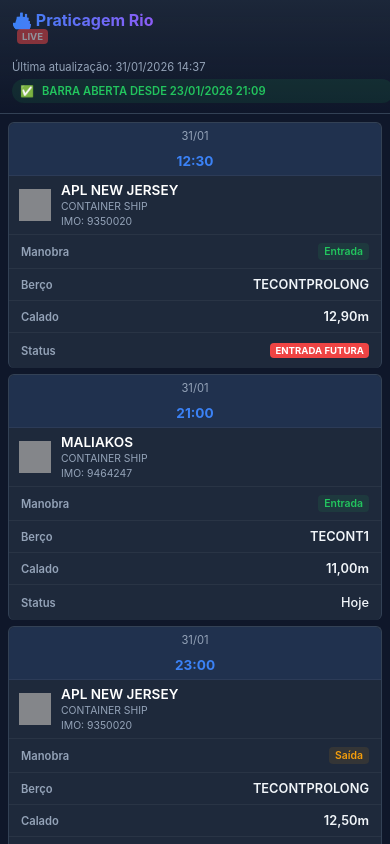
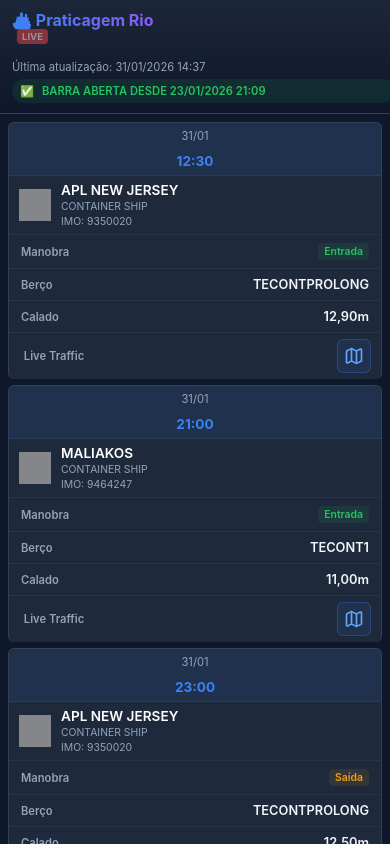
Before and after one commit to Dalmocabral/praticagem_dashboard, a React (Vite) app: page / in a window 390 px wide. Shown: the top 844 px of the page. Built offline with nearby package versions, Linux system fonts and the light colour scheme; grey boxes are pictures that could not be loaded.

Commit message:
feat: Implement initial dashboard UI with comprehensive responsive styling.

```diff
--- a/src/App.jsx
+++ b/src/App.jsx
@@ -1,12 +1,11 @@
 
-import { Github, Linkedin } from 'lucide-react';
+import { Github, Linkedin, Map } from 'lucide-react';
 import { useEffect, useState } from 'react';
 
 function App() {
   const [data, setData] = useState(null);
   const [loading, setLoading] = useState(true);
   const [error, setError] = useState(null);
-  const [filter, setFilter] = useState('todos');
 
   useEffect(() => {
     const fetchData = async () => {
@@ -34,12 +33,12 @@
   if (error) return <div className="error">{error} <br/> <small>Verifique se o Scraper rodou.</small></div>;
   if (!data) return null;
 
-  const { navios, barra_info, conflitos, ultima_atualizacao } = data;
+  const { navios, barra_info, ultima_atualizacao } = data;
 
-  // Filter strictly for 'rio' as requested
+  // Filtra apenas para o terminal 'rio'
   const filteredNavios = navios.filter(n => n.terminal === 'rio');
 
-  // Sort navios: Hoje, Futuro, Passado
+  // Ordena navios pelo timestamp
   filteredNavios.sort((a, b) => new Date(a.timestamp) - new Date(b.timestamp));
 
   return (
@@ -68,7 +67,7 @@
                 <th>Manobra</th>
                 <th>Berço</th>
                 <th>Calado</th>
-                <th>Status</th>
+                <th className="text-center">Live Traffic</th>
               </tr>
             </thead>
             <tbody>
@@ -101,11 +100,20 @@
                   <td data-label="Calado">
                     <span className="value-text">{navio.calado}m</span>
                   </td>
-                  <td data-label="Status">
-                    {navio.alerta ? (
-                        <span className="alert-badge">{navio.alerta.replace('_', ' ').toUpperCase()}</span>
+                  <td data-label="Live Traffic" className="col-traffic">
+                    {navio.imo ? (
+                      <a
+                        href={`https://www.marinetraffic.com/en/ais/details/ships/imo:${navio.imo}`}
+                        target="_blank"
+                        rel="noopener noreferrer"
+                        className="traffic-link"
+                        title="Ver no MarineTraffic"
+                      >
+                        <Map size={20} className="map-icon" />
+                        <span className="map-text">Ver Mapa</span>
+                      </a>
                     ) : (
-                        <span className="status-text">{navio.status}</span>
+                      <span className="no-imo">-</span>
                     )}
                   </td>
                 </tr>
--- a/src/index.css
+++ b/src/index.css
@@ -651,3 +651,72 @@
     padding: 5px 10px;
   }
 }
+
+
+/* Novos estilos para a coluna Live Traffic */
+
+.text-center {
+  text-align: center !important;
+}
+
+.col-traffic {
+  text-align: center !important;
+}
+
+.traffic-link {
+  display: inline-flex;
+  align-items: center;
+  gap: 8px;
+  padding: 6px 12px;
+  background: rgba(59, 130, 246, 0.1);
+  border: 1px solid rgba(59, 130, 246, 0.3);
+  border-radius: 6px;
+  color: #60a5fa;
+  text-decoration: none;
+  transition: all 0.2s ease;
+  font-weight: 500;
+}
+
+.traffic-link:hover {
+  background: #3b82f6;
+  color: white;
+  border-color: #3b82f6;
+  transform: translateY(-1px);
+  box-shadow: 0 4px 12px rgba(59, 130, 246, 0.3);
+}
+
+.map-icon {
+  flex-shrink: 0;
+}
+
+.no-imo {
+  color: var(--text-secondary);
+  opacity: 0.5;
+}
+
+/* Ajuste para Mobile */
+@media (max-width: 768px) {
+  .navios-table td[data-label="Live Traffic"] {
+    justify-content: space-between;
+  }
+
+  .traffic-link {
+    width: auto;
+    padding: 4px 10px;
+    font-size: 0.8rem;
+  }
+
+  .map-text {
+    display: inline;
+  }
+}
+
+/* Esconder texto em telas muito pequenas se necessário */
+@media (max-width: 400px) {
+  .map-text {
+    display: none;
+  }
+  .traffic-link {
+    padding: 6px;
+  }
+}
```
